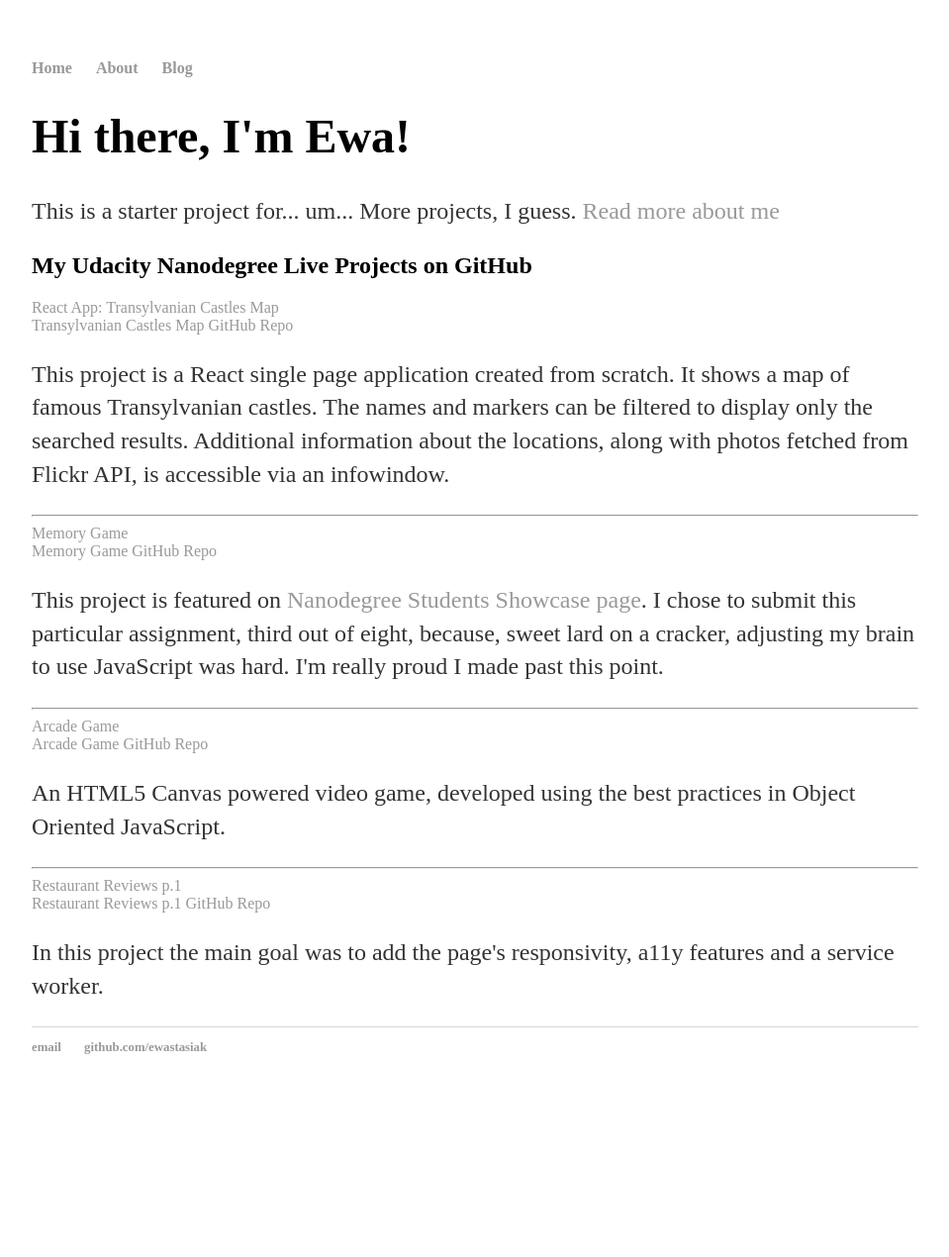
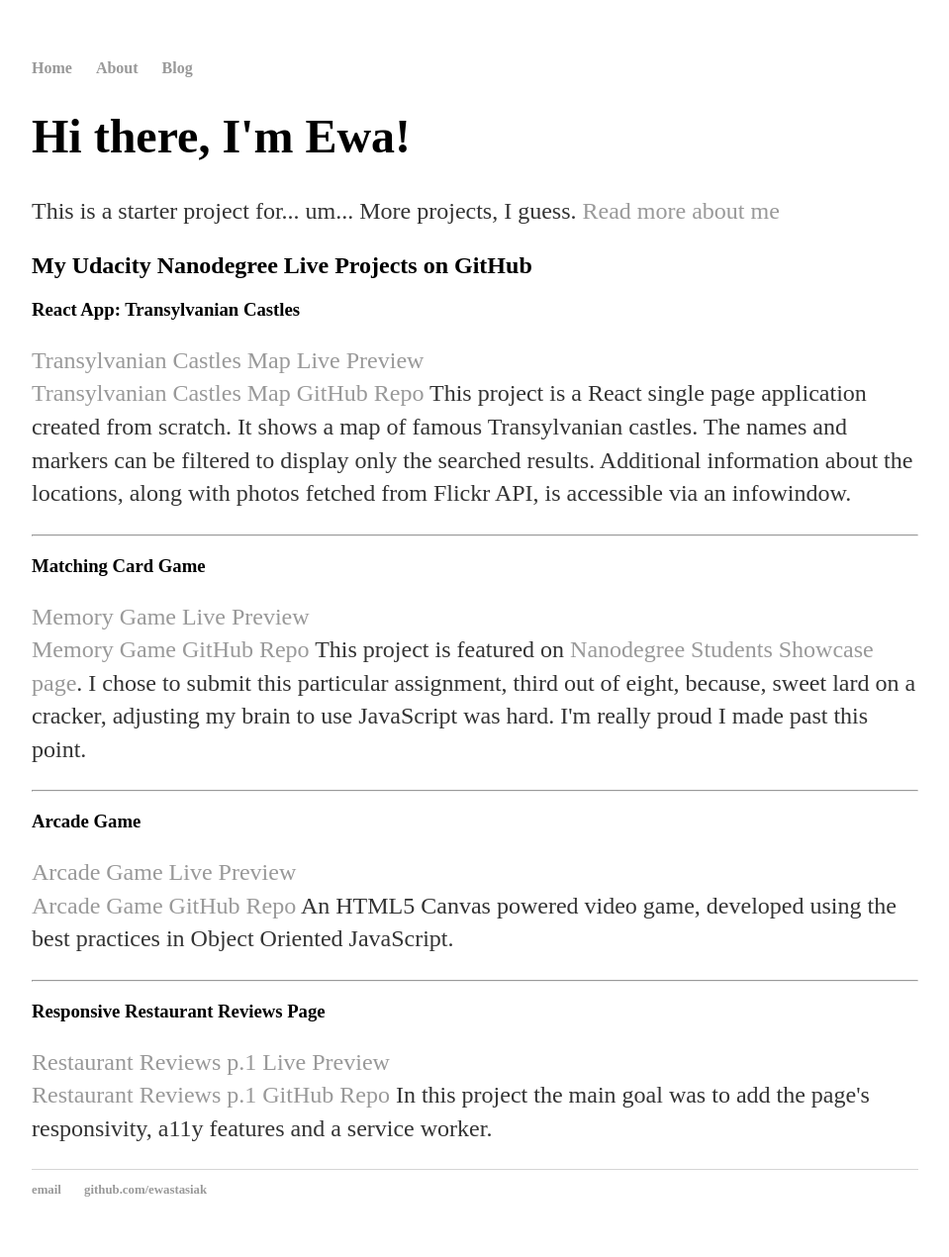
Before and after one commit to ewastasiak/Showcase, a Jekyll site: the page built from index.html, in a window 1280 px wide. Shown: the whole page at 99% size, without its empty margins (160-1119 px from the left). Built offline with Jekyll 4.4.1, drawn with Linux system fonts in a browser that asks for light colours; before the commit the page ends 1126 px from its top, so only the background shows below that.

Commit message:
feat: Add headings

```diff
--- a/index.html
+++ b/index.html
@@ -10,29 +10,33 @@ title: Ewa Stasiak | Projects Hub
 
 				<h2>My Udacity Nanodegree Live Projects on GitHub</h2>
 
-				<a href="https://ewastasiak.github.io/neighborhood-map-react/">React App: Transylvanian Castles Map</a><br>
-				<a href="https://github.com/ewastasiak/neighborhood-map-react">Transylvanian Castles Map GitHub Repo</a>
+				<h3>React App: Transylvanian Castles</h3>
 				<p>
-				This project is a React single page application created from scratch. It shows a map of famous Transylvanian castles. The names and markers can be filtered to display only the searched results. Additional information about the locations, along with photos fetched from Flickr API, is accessible via an infowindow.
+					<a href="https://ewastasiak.github.io/neighborhood-map-react/">Transylvanian Castles Map Live Preview</a><br>
+					<a href="https://github.com/ewastasiak/neighborhood-map-react">Transylvanian Castles Map GitHub Repo</a>
+					This project is a React single page application created from scratch. It shows a map of famous Transylvanian castles. The names and markers can be filtered to display only the searched results. Additional information about the locations, along with photos fetched from Flickr API, is accessible via an infowindow.
 				</p>
 				<hr>
 
-				<a href="https://ewastasiak.github.io/neighborhood-map-react/">Memory Game</a><br>
-				<a href="https://github.com/ewastasiak/neighborhood-map-react">Memory Game GitHub Repo</a>
+				<h3>Matching Card Game</h3>
 				<p>
-				This project is featured on <a href="https://google-udacity-scholars18.github.io/fend/">Nanodegree Students Showcase page</a>. I chose to submit this particular assignment, third out of eight, because, sweet lard on a cracker, adjusting my brain to use JavaScript was hard. I'm really proud I made past this point.
+					<a href="https://ewastasiak.github.io/neighborhood-map-react/">Memory Game Live Preview</a><br>
+					<a href="https://github.com/ewastasiak/neighborhood-map-react">Memory Game GitHub Repo</a>
+					This project is featured on <a href="https://google-udacity-scholars18.github.io/fend/">Nanodegree Students Showcase page</a>. I chose to submit this particular assignment, third out of eight, because, sweet lard on a cracker, adjusting my brain to use JavaScript was hard. I'm really proud I made past this point.
 				</p>
 				<hr>
 
-				<a href="https://ewastasiak.github.io/neighborhood-map-react/">Arcade Game</a><br>
-				<a href="https://github.com/ewastasiak/neighborhood-map-react">Arcade Game GitHub Repo</a>
+				<h3>Arcade Game</h3>
 				<p>
-				An HTML5 Canvas powered video game, developed using the best practices in Object Oriented JavaScript.
+					<a href="https://ewastasiak.github.io/neighborhood-map-react/">Arcade Game Live Preview</a><br>
+					<a href="https://github.com/ewastasiak/neighborhood-map-react">Arcade Game GitHub Repo</a>
+					An HTML5 Canvas powered video game, developed using the best practices in Object Oriented JavaScript.
 				</p>
 				<hr>
 
-				<a href="https://ewastasiak.github.io/mws-restaurant-stage-1/">Restaurant Reviews p.1</a><br>
-				<a href="https://github.com/ewastasiak/mws-restaurant-stage-1">Restaurant Reviews p.1 GitHub Repo</a>
+				<h3>Responsive Restaurant Reviews Page</h3>
 				<p>
-				In this project the main goal was to add the page's responsivity, a11y features and a service worker.
+					<a href="https://ewastasiak.github.io/mws-restaurant-stage-1/">Restaurant Reviews p.1 Live Preview</a><br>
+					<a href="https://github.com/ewastasiak/mws-restaurant-stage-1">Restaurant Reviews p.1 GitHub Repo</a>
+					In this project the main goal was to add the page's responsivity, a11y features and a service worker.
 				</p>
```
